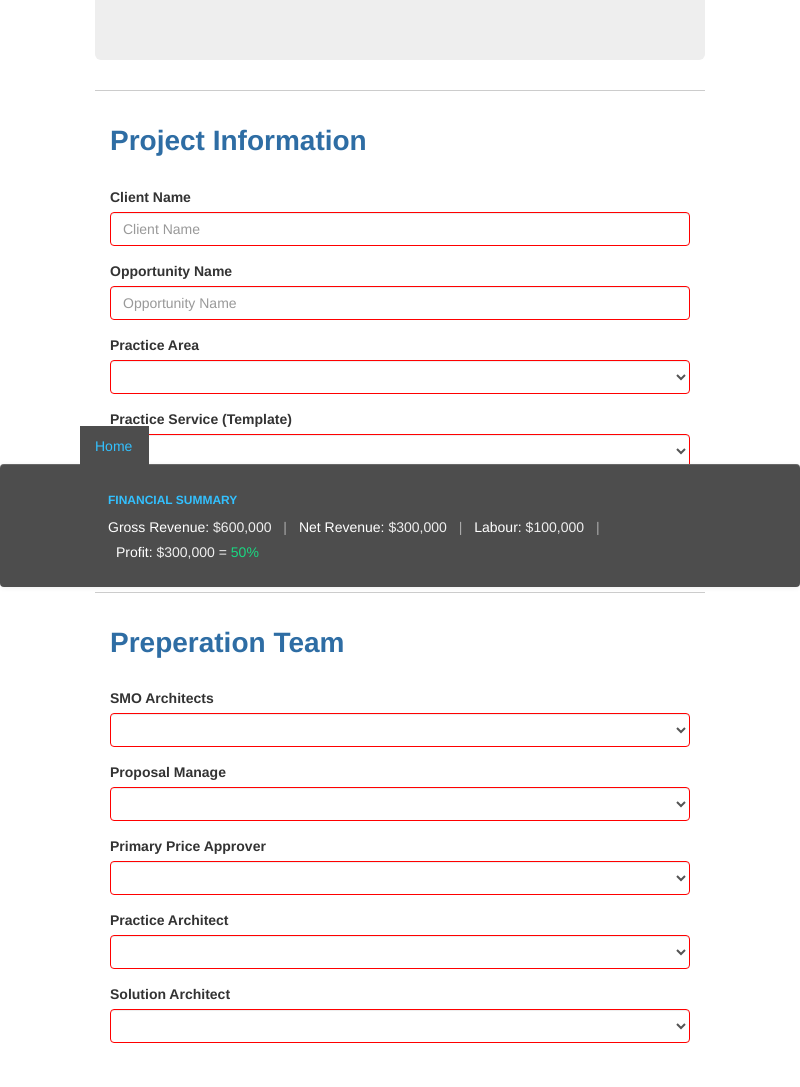
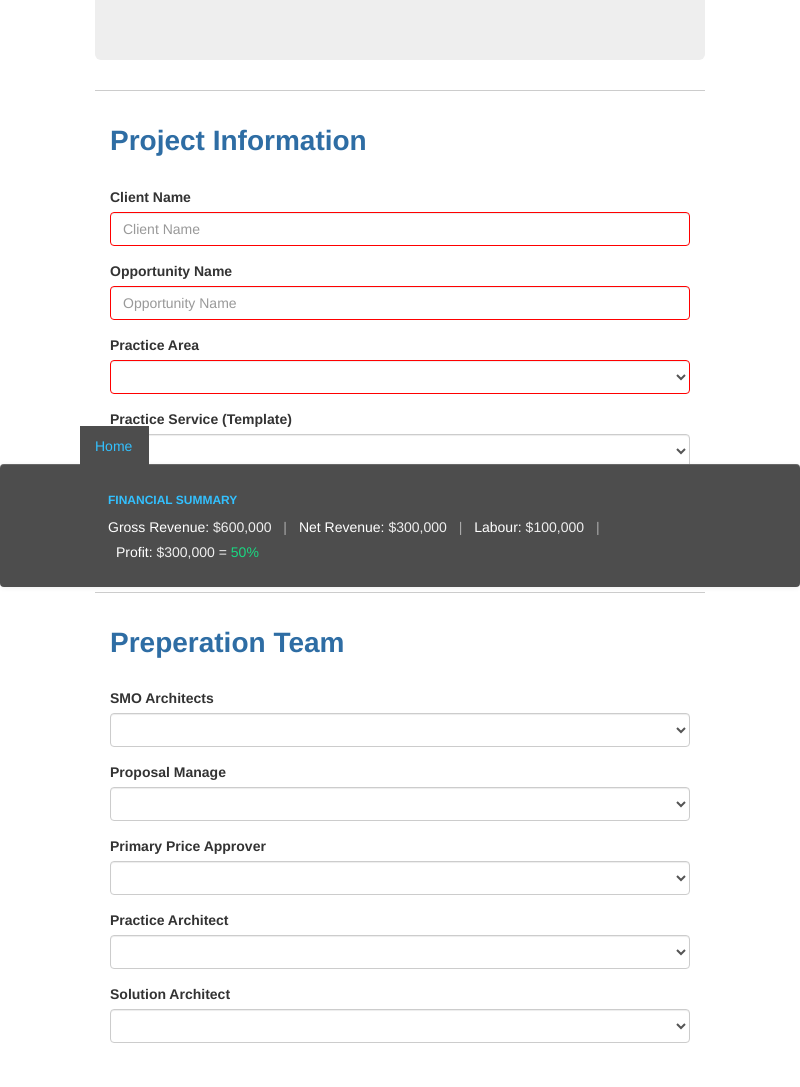
Before and after one commit to gausner/nucleus, an Electron app: page index.html at #!/main in a window 800 px wide. Shown: the part 213-1300 px from the top of the page. Drawn offline with nearby package versions, Linux system fonts and the light colour scheme; some packages are replaced by stand-ins of ours; files whose address does not match are found by name.

Commit message:
not everything is required!

```diff
--- a/views/main.html
+++ b/views/main.html
@@ -43,7 +43,7 @@
                 <div class="form-group">
                     <label for="practiceArea">Practice Service (Template)</label>
                     <select id="practiceService" class="form-control" ng-model="mainctrl.price.summary.practiceService"
-                            required>
+                            >
                         <option>Rapid Adoption Framework</option>
                         <option>Rapid Execution Framework</option>
                     </select>
@@ -51,7 +51,7 @@
 
                 <div class="form-group">
                     <label for="priceType">Price Structure</label>
-                    <select id="priceType" class="form-control" ng-model="mainctrl.price.summary.priceStucture" required>
+                    <select id="priceType" class="form-control" ng-model="mainctrl.price.summary.priceStucture" >
                         <option>Time & Material</option>
                         <option>Fix Fee</option>
                         <option>Per Unit</option>
@@ -70,7 +70,7 @@
             <form>
                 <div class="form-group">
                     <label for="smoArchitect">SMO Architects</label>
-                    <select id="smoArchitect" class="form-control" ng-model="mainctrl.price.team.smo" required>
+                    <select id="smoArchitect" class="form-control" ng-model="mainctrl.price.team.smo" >
                         <option>Beily, Robertt</option>
                         <option>Boggalli Raghavendra, Prabhanjana</option>
                         <option>Cardinal, Meacheal John</option>
@@ -79,7 +79,7 @@
                 </div>
                 <div class="form-group">
                     <label for="propManager">Proposal Manage</label>
-                    <select id="propManager" class="form-control" ng-model="mainctrl.price.team.proposalmng" required>
+                    <select id="propManager" class="form-control" ng-model="mainctrl.price.team.proposalmng" >
                         <option>Fox, Penny Lynn</option>
                         <option>Hansel, karen R</option>
                         <option>Harris, Diana</option>
@@ -87,7 +87,7 @@
                 </div>
                 <div class="form-group">
                     <label for="primPriceApp">Primary Price Approver</label>
-                    <select id="primPriceApp" class="form-control" ng-model="mainctrl.price.team.ppa" required>
+                    <select id="primPriceApp" class="form-control" ng-model="mainctrl.price.team.ppa" >
                         <option>Bernal, Carli Rae</option>
                         <option>Scott, Allison Jean</option>
                         <option>Stone, Melissa Gail</option>
@@ -95,7 +95,7 @@
                 </div>
                 <div class="form-group">
                     <label for="pracArchitect">Practice Architect</label>
-                    <select id="pracArchitect" class="form-control" ng-model="mainctrl.price.team.pa" required>
+                    <select id="pracArchitect" class="form-control" ng-model="mainctrl.price.team.pa" >
                         <option>Mazzetti, Sharon Coles</option>
                         <option>Mooney, Ashley Lane</option>
                         <option>patrick, Kory Devvon</option>
@@ -103,7 +103,7 @@
                 </div>
                 <div class="form-group">
                     <label for="solutionArchitect">Solution Architect</label>
-                    <select id="solutionArchitect" class="form-control" ng-model="mainctrl.price.team.sa" required>
+                    <select id="solutionArchitect" class="form-control" ng-model="mainctrl.price.team.sa" >
                         <option>Adams, james Archibald</option>
                         <option>Biswas, Arpan A</option>
                         <option>Clarck, Sean</option>
```
